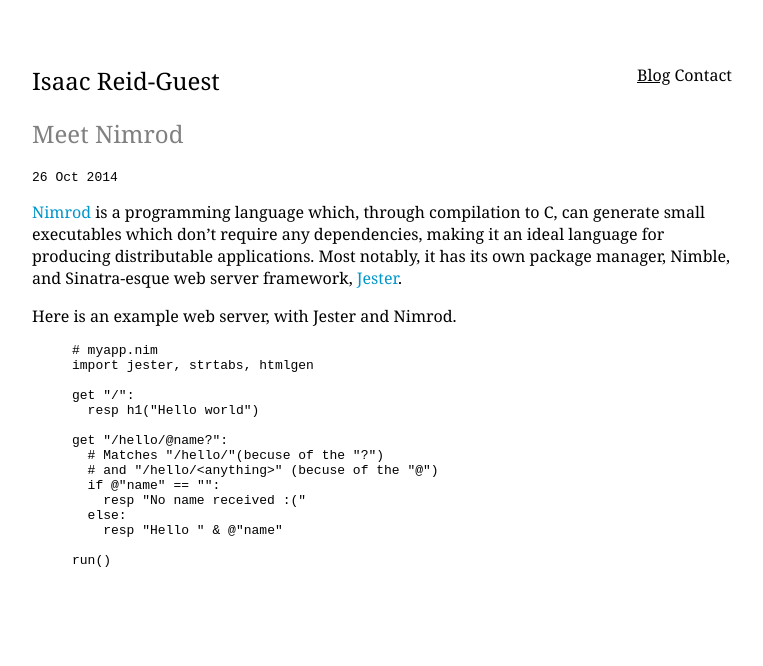
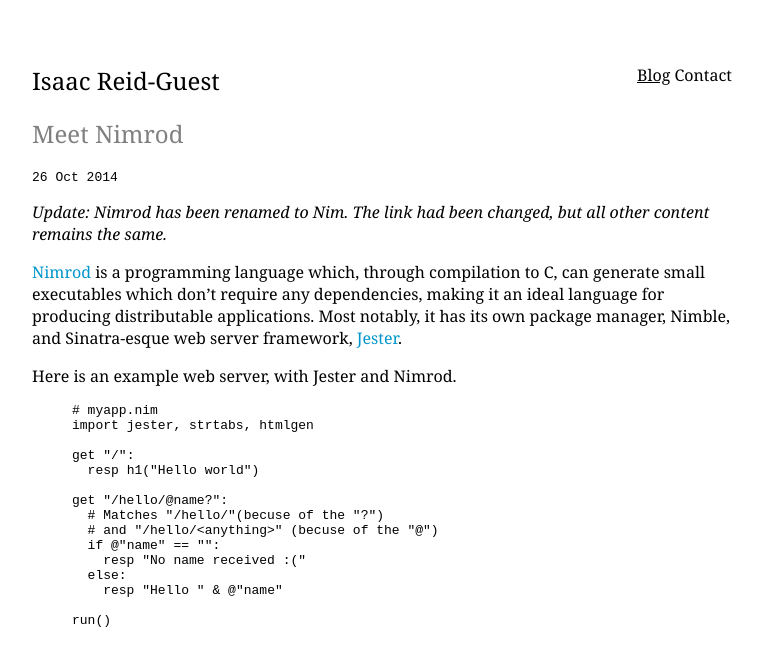
Before and after one commit to ir-g/ir-g.github.io, a Jekyll site: the page built from _posts/2014-10-26-Meet-Nimrod.md, in a window 1280 px wide. Shown: the top 666 px of the page, without its empty margins (258-1021 px from the left). Built offline with Jekyll 4.4.1, drawn with Linux system fonts in a browser that asks for light colours.

Commit message:
Update 2014-10-26-Meet-Nimrod.md

```diff
--- a/_posts/2014-10-26-Meet-Nimrod.md
+++ b/_posts/2014-10-26-Meet-Nimrod.md
@@ -4,13 +4,15 @@
 description: A fast and reliable language, which compiles to C.
 ---
 
-[Nimrod](http://nimrod-lang.org/) is a programming language which, through compilation to C, can generate small executables which don't require any dependencies, making it an ideal language for producing distributable applications. Most notably, it has its own package manager, Nimble, and Sinatra-esque web server framework, [Jester](https://github.com/dom96/jester/).
+*Update: Nimrod has been renamed to Nim. The link had been changed, but all other content remains the same.*
+
+[Nimrod](http://nim-lang.org/) is a programming language which, through compilation to C, can generate small executables which don't require any dependencies, making it an ideal language for producing distributable applications. Most notably, it has its own package manager, Nimble, and Sinatra-esque web server framework, [Jester](https://github.com/dom96/jester/).
 
 
 Here is an example web server, with Jester and Nimrod.
 
 
-{% highlight nimrod %}
+{% highlight nim %}
 # myapp.nim
 import jester, strtabs, htmlgen
 
```
